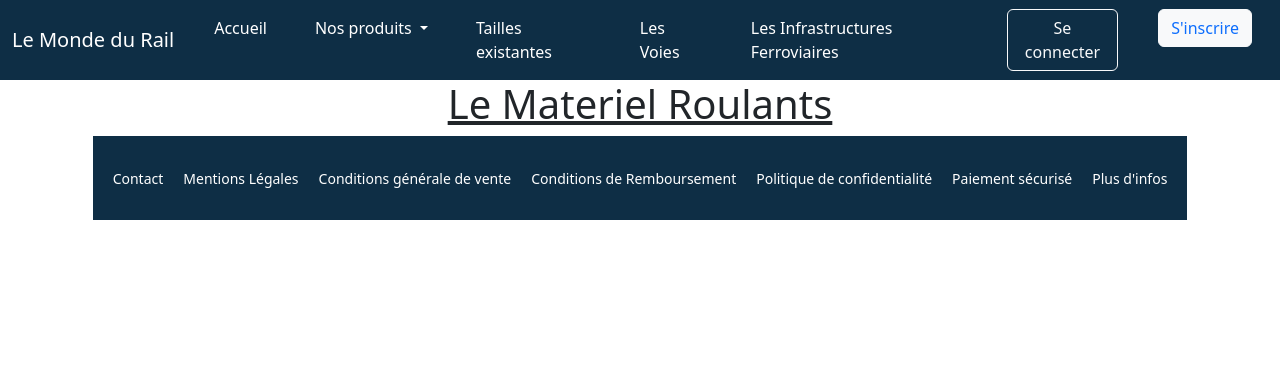
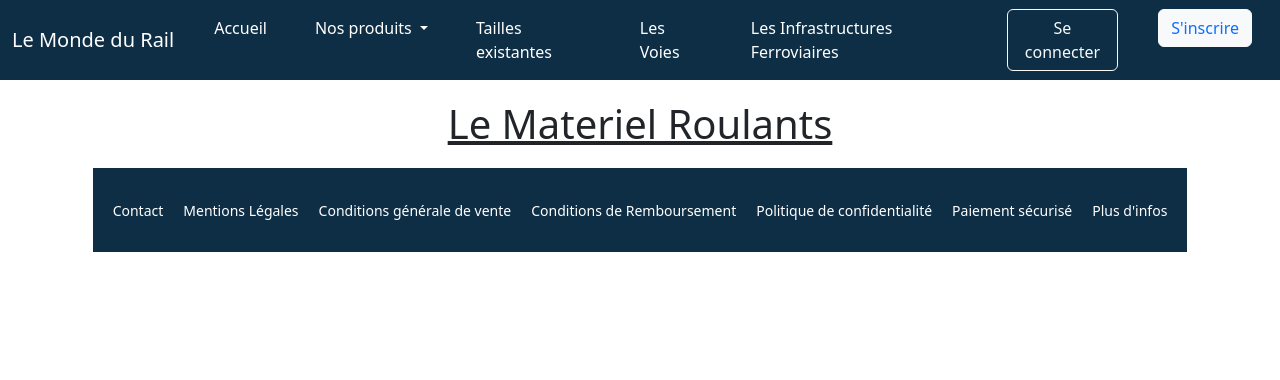
Before and after one commit to tom77310/ProjetTrainFinalCDA2025, a Symfony app: template templates/materiel_roulant/matRoulants.html.twig in a window 1280 px wide. Shown: the top 380 px of the page. Run offline with Twig, Linux system fonts and the light colour scheme; the template is opened without the code that fills it, so the values that code supplies are empty; some libraries are stand-ins or nearby versions.

Commit message:
modification css de materiel roulant

```diff
--- a/public/CSS/MaterielRoulants.css
+++ b/public/CSS/MaterielRoulants.css
@@ -1,6 +1,8 @@
 /* Titre de la page */
 h1{
     text-decoration: underline;
+    margin-top: 20px;
+    margin-bottom: 20px;
 }
 
 /* Style global de la section principale */
@@ -17,7 +19,7 @@ h1{
     display: flex;
     justify-content: center;
     gap: 100px; /* Espace entre les blocs */
-    margin: 20px 0;
+    margin: 30px 0;
 }
 
 /* Style commun pour chaque bloc d'image + texte */
```
